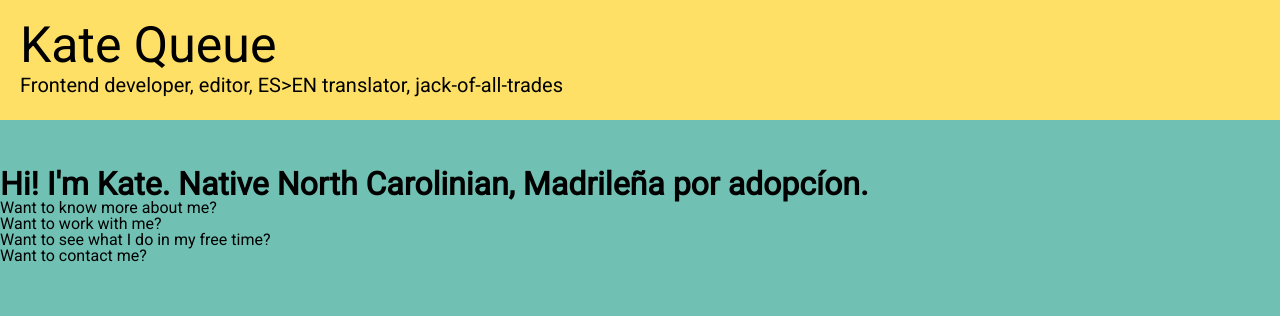
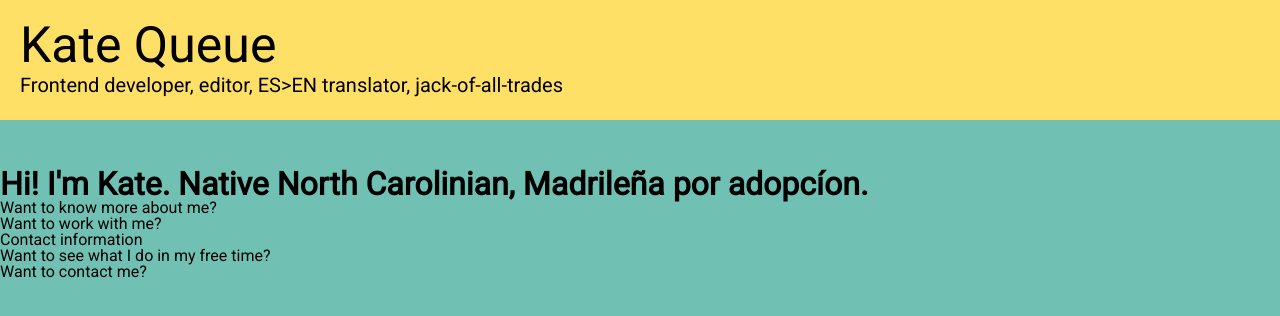
Before and after one commit to katequillen/kate-queue-web, a website: page src/html/index.html in a window 1280 px wide. Drawn offline with nearby package versions, Linux system fonts and the light colour scheme; files that its build step writes are made by us from their sources.

Commit message:
added contact info

```diff
--- a/src/html/index.html
+++ b/src/html/index.html
@@ -24,6 +24,7 @@
     <div class="page">
       <div>Want to know more about me?</div>
       <div>Want to work with me?</div>
+      <div>Contact information</div>
       <div>Want to see what I do in my free time?</div>
       <div>Want to contact me?</div>
     </div>
```
